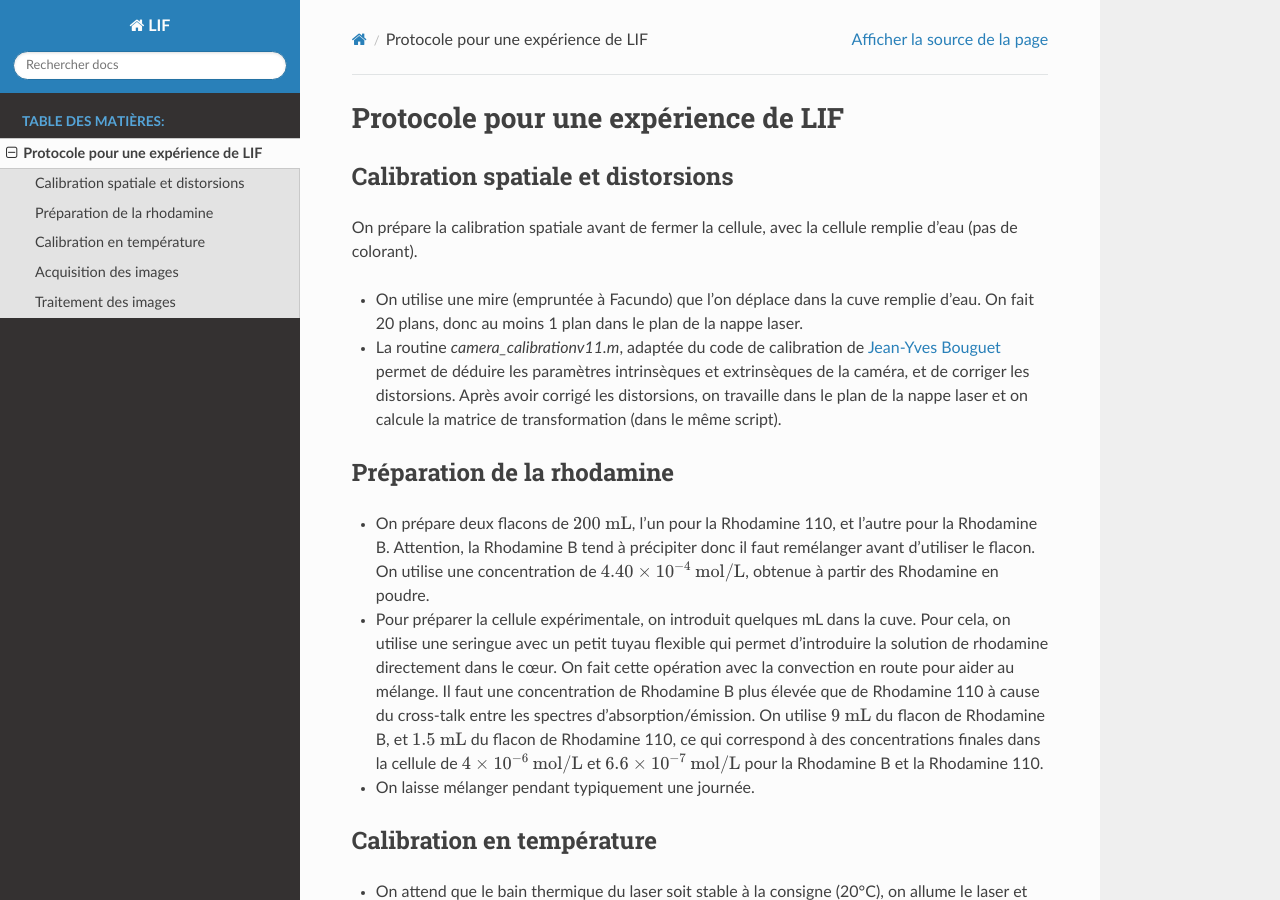
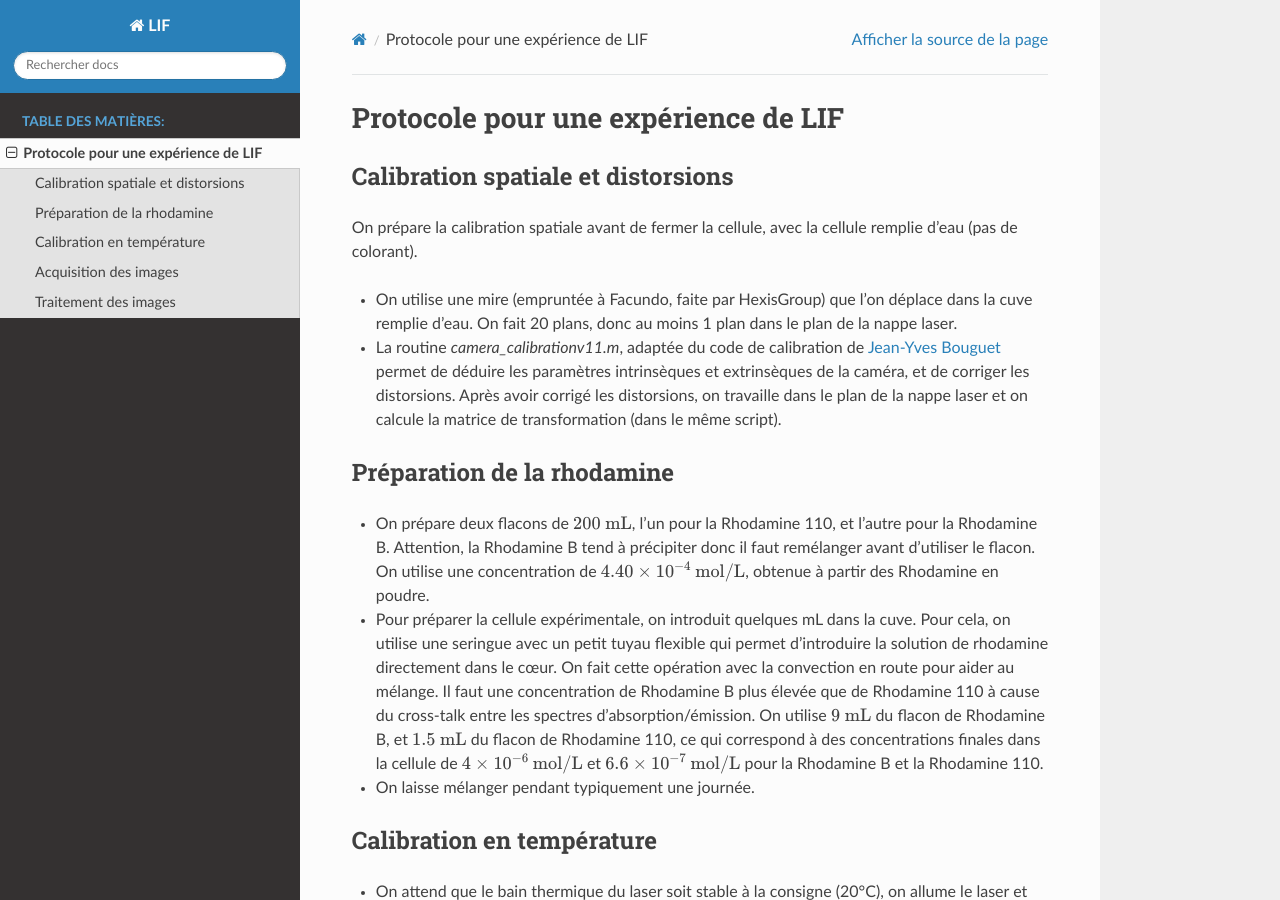
Before and after one commit to ctoupoin/lif_matlab, a Sphinx documentation site: the page built from doc/procedure.rst, in a window 1280 px wide and 900 px high. Built offline with Sphinx 7.4.7 and the Read the Docs theme 2.0.0, drawn with Linux system fonts in a browser that asks for light colours.

Commit message:
Rajout nom du fabriquant de la mire

```diff
--- a/doc/procedure.rst
+++ b/doc/procedure.rst
@@ -7,7 +7,7 @@ Calibration spatiale et distorsions
 On prépare la calibration spatiale avant de fermer la cellule, avec la cellule remplie d'eau (pas de
 colorant).
 
-* On utilise une mire (empruntée à Facundo) que l'on déplace dans la cuve remplie d'eau.
+* On utilise une mire (empruntée à Facundo, faite par HexisGroup) que l'on déplace dans la cuve remplie d'eau.
   On fait 20 plans, donc au moins 1 plan dans le plan de la nappe laser.
 
 * La routine `camera_calibrationv11.m`, adaptée du code de calibration de
```
